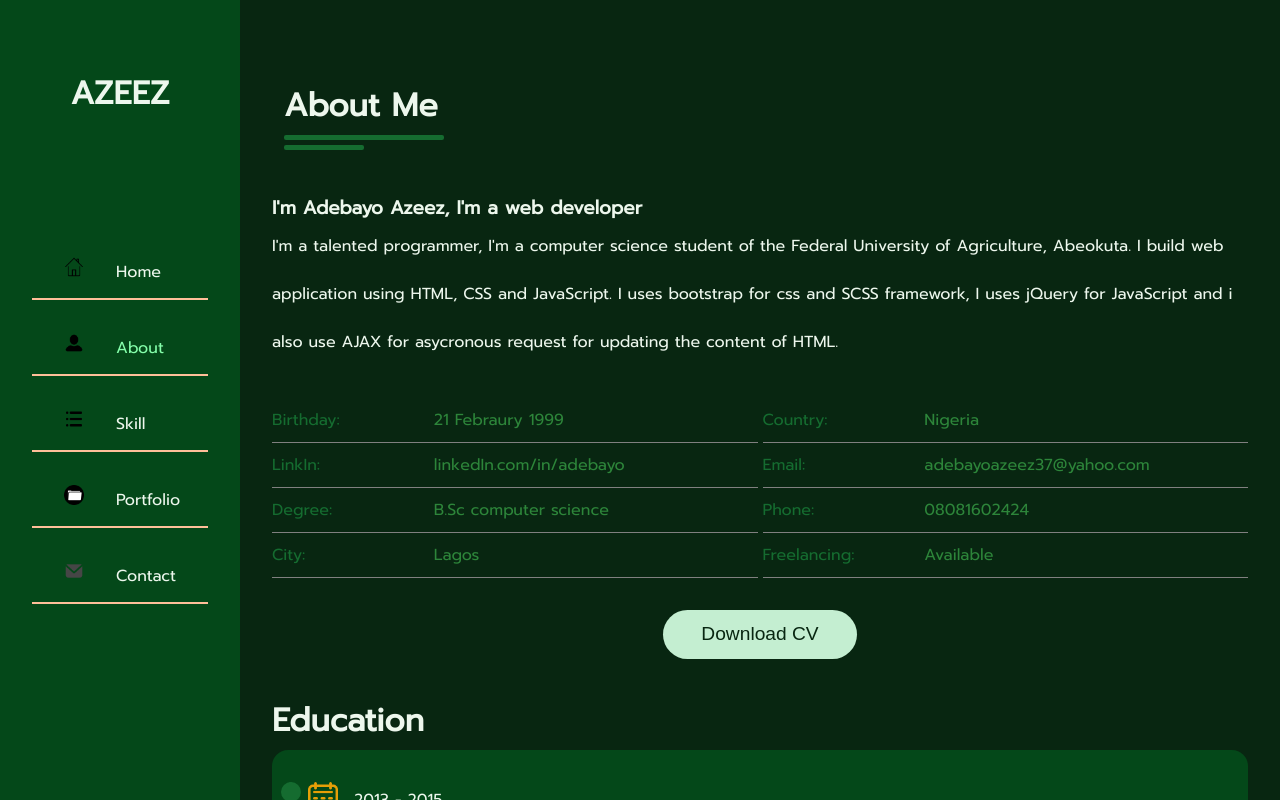
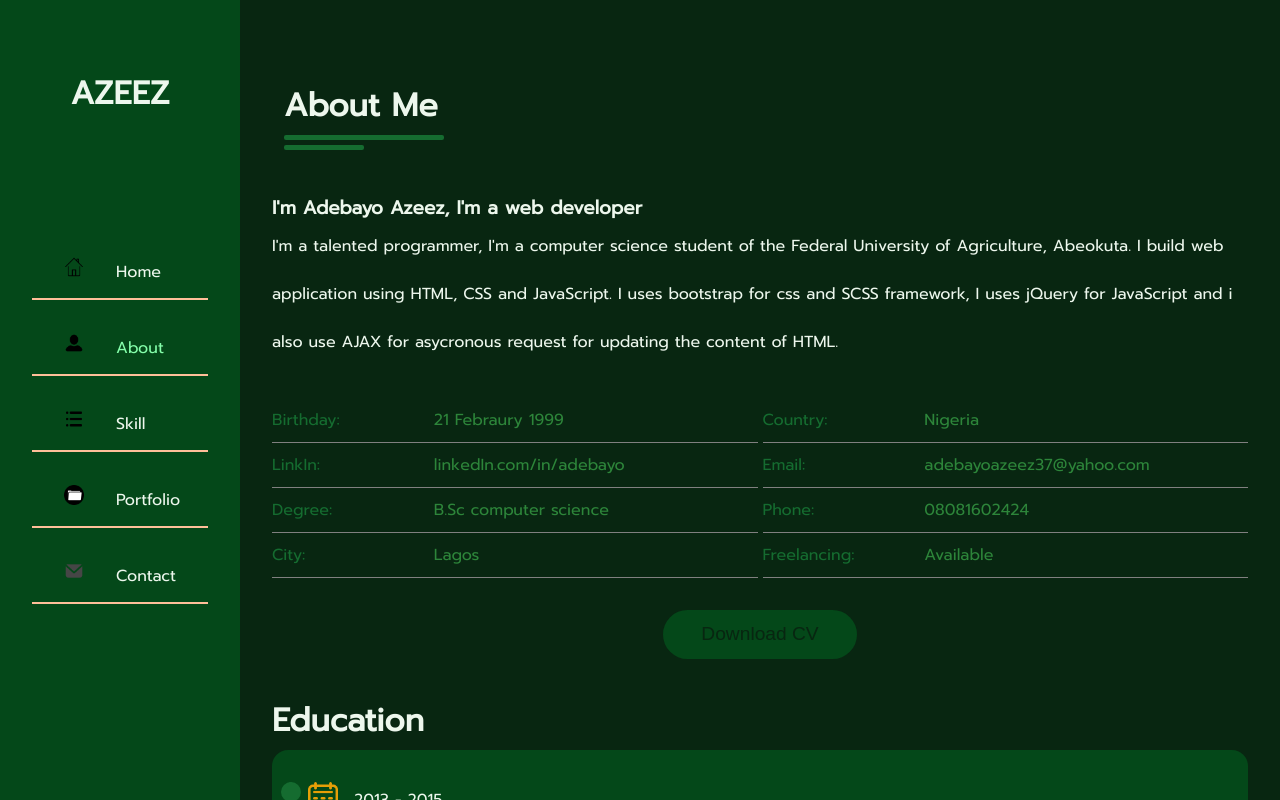
Before and after one commit to Hayzedd-A/myResume, a plain HTML site: page index.html in a window 1280 px wide. Both pictures are taken after a click on the item "About". Drawn offline with nearby package versions, Linux system fonts and the light colour scheme; some packages are replaced by stand-ins of ours.

Commit message:
Update the button  colour of the about page in style.css
I did this update from github web

```diff
--- a/style.css
+++ b/style.css
@@ -296,7 +296,7 @@ section.navbar .theme svg {
 .mainContent.about .buttons button {
   padding: 0.7em 2em;
   border: none;
-  background-color: var(--themeSec);
+  background-color: var(--bgSec);
   border-radius: 2em;
   color: rgb(8, 38, 17);
   font-size: 1.2rem;
```
